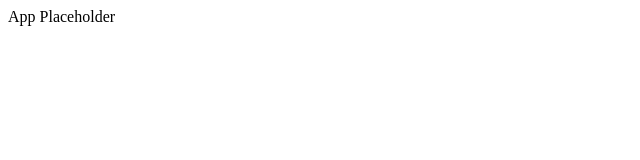
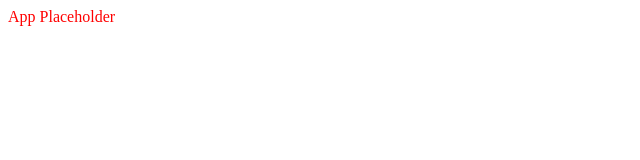
Before and after one commit to egordanilov/reddit-timer, a React (Create React App) app: page / in a window 1280 px wide. Shown: the top 160 px of the page, without its empty margins (0-640 px from the left). Built offline with nearby package versions, Linux system fonts and the light colour scheme.

Commit message:
Add global styles

```diff
--- a/package.json
+++ b/package.json
@@ -8,7 +8,8 @@
     "@testing-library/user-event": "^12.0.11",
     "react": "^17.0.1",
     "react-dom": "^17.0.1",
-    "react-scripts": "^4.0.1"
+    "react-scripts": "^4.0.1",
+    "styled-components": "^5.3.5"
   },
   "scripts": {
     "start": "react-scripts start",
--- a/src/App.js
+++ b/src/App.js
@@ -1,10 +1,12 @@
 import React from 'react';
+import GlobalStyles from './styles/GlobalStyles';
 
 function App() {
   return (
-    <div>
+    <>
+      <GlobalStyles />
       App Placeholder
-    </div>
+    </>
   );
 }
 
--- /dev/null
+++ b/src/styles/GlobalStyles.js
@@ -0,0 +1,9 @@
+import { createGlobalStyle } from 'styled-components';
+
+const GlobalStyles = createGlobalStyle`
+    body {
+        color: red;
+    }
+`;
+
+export default GlobalStyles;
```
Also changed, not shown: 1 other file (tests, documents, lock files or other folders).
